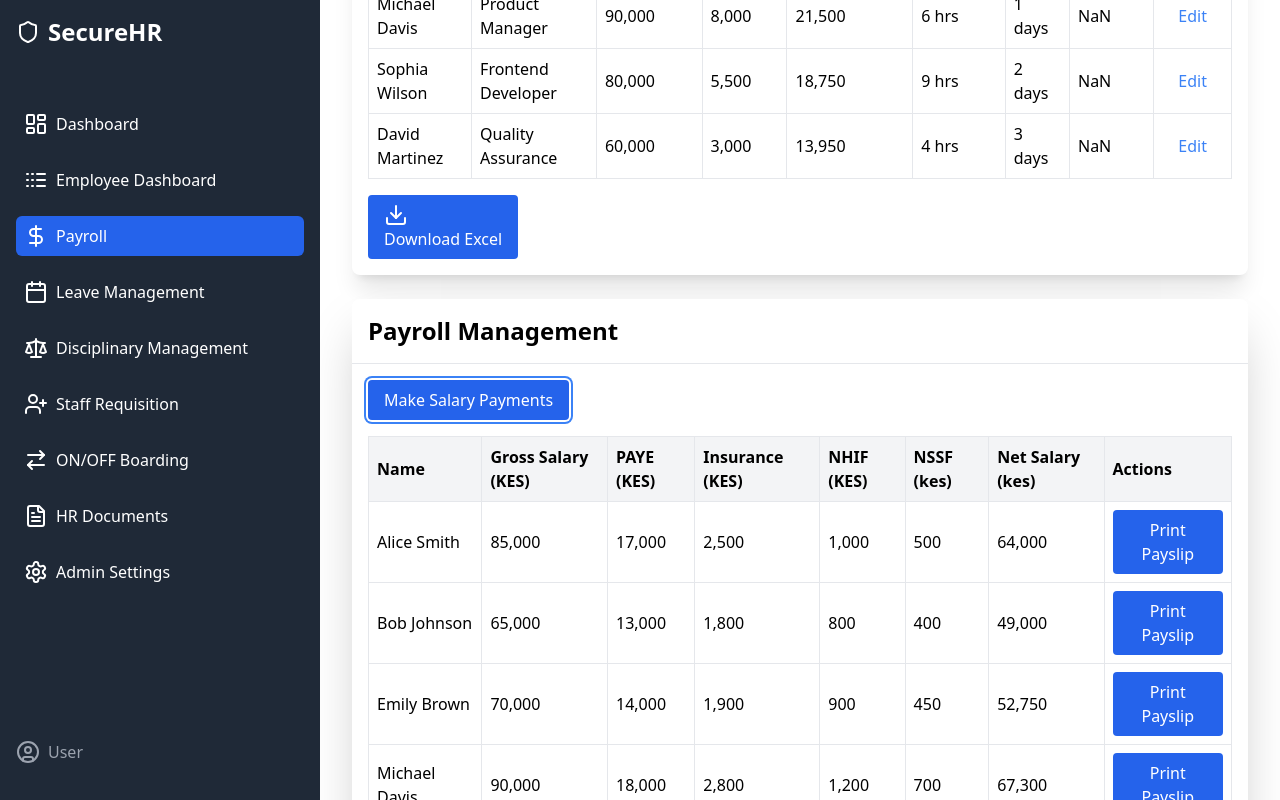
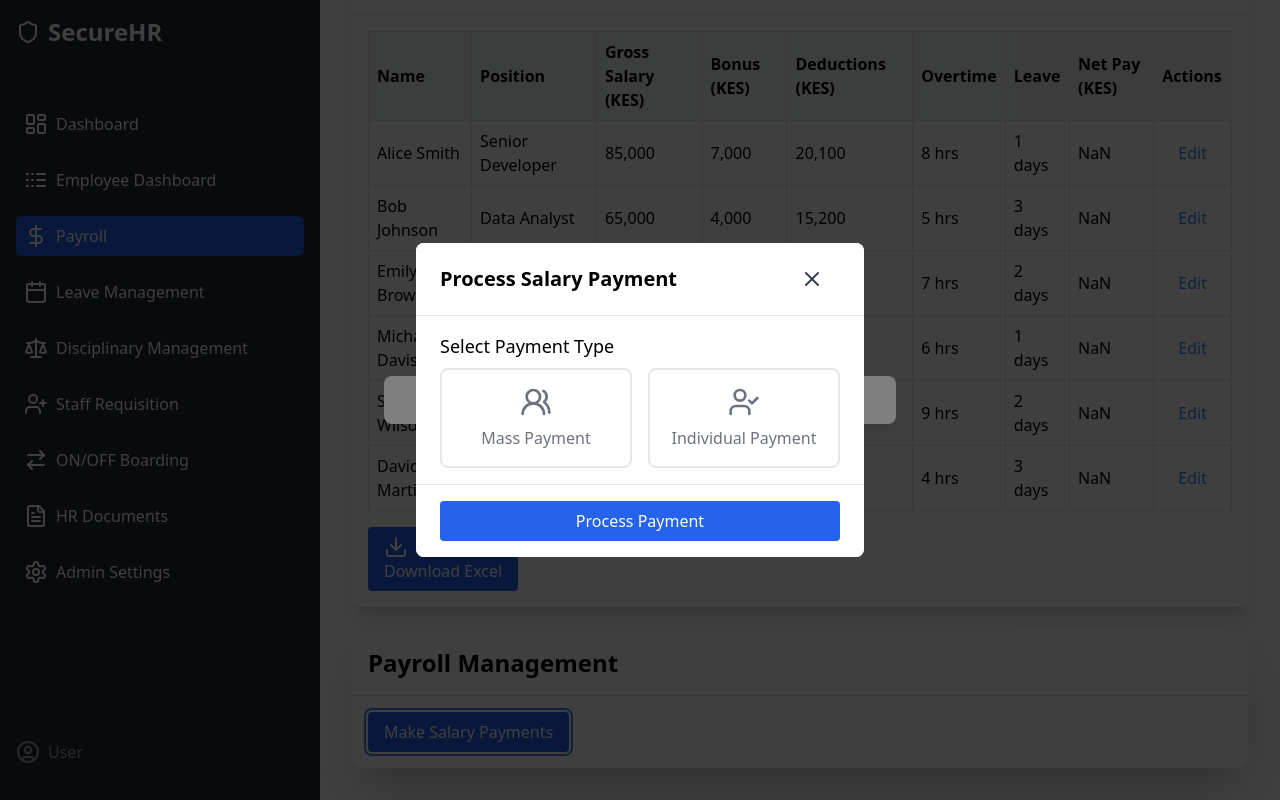
Before and after one commit to Ortiz25/hrm-frontend, a React (Vite) app: page /payroll in a window 1280 px wide. Both pictures are taken after a click on the button "Make Salary Payments". Built offline with nearby package versions, Linux system fonts and the light colour scheme.

Commit message:
updated payroll

```diff
--- a/src/pages/Payroll.jsx
+++ b/src/pages/Payroll.jsx
@@ -9,6 +9,8 @@ import {
   X,
   Download,
   Filter,
+  UserCheck,
+  UsersRound,
 } from "lucide-react";
 import {
   Card,
@@ -25,7 +27,6 @@ import { useStore } from "../store/store";
 import Modal from "../components/ui/modal";
 import { generateAndDownloadExcel } from "../util/generateXL";
 import { motion } from "framer-motion";
-
 const initialPayrollData = [
   {
     id: 2,
@@ -216,6 +217,10 @@ const PayrollModule = () => {
   const [filterCriteria, setFilterCriteria] = useState("all");
   const { activeModule, changeModule } = useStore();
   const [sidebarOpen, setSidebarOpen] = useState(true);
+  const [paymentModalOpen, setPaymentModalOpen] = useState(false);
+  const [paymentType, setPaymentType] = useState("");
+  const [selectedEmployee, setSelectedEmployee] = useState(null);
+
   const [newEntry, setNewEntry] = useState({
     name: "",
     position: "",
@@ -360,11 +365,37 @@ const PayrollModule = () => {
     alert("Payslip printed! Check the console for details.");
   };
 
+  // const handleMakePayments = () => {
+  //   // In a real application, this would trigger the payment process
+  //   alert("Salary payments initiated for all employees!");
+  // };
+
   const handleMakePayments = () => {
-    // In a real application, this would trigger the payment process
-    alert("Salary payments initiated for all employees!");
+    setPaymentModalOpen(true);
   };
 
+  const handlePaymentTypeSelect = (type) => {
+    setPaymentType(type);
+  };
+
+  const handleEmployeeSelect = (event) => {
+    const employeeId = parseInt(event.target.value);
+    const employee = employees.find((emp) => emp.id === employeeId);
+    setSelectedEmployee(employee);
+  };
+
+  const handleProcessPayment = () => {
+    if (paymentType === "mass") {
+      // Process mass payment logic here
+      alert("Mass salary payment processed for all employees!");
+    } else if (paymentType === "individual" && selectedEmployee) {
+      // Process individual payment logic here
+      alert(`Salary payment processed for ${selectedEmployee.name}!`);
+    }
+    setPaymentModalOpen(false);
+    setPaymentType("");
+    setSelectedEmployee(null);
+  };
   return (
     <>
       <div className="flex h-screen">
@@ -463,7 +494,7 @@ const PayrollModule = () => {
                   <Button onClick={handleMakePayments}>
                     Make Salary Payments
                   </Button>
-                  <div className="overflow-x-auto">
+                  {/* <div className="overflow-x-auto">
                     <table className="w-full border-collapse">
                       <thead>
                         <tr className="bg-gray-100">
@@ -517,7 +548,7 @@ const PayrollModule = () => {
                         ))}
                       </tbody>
                     </table>
-                  </div>
+                  </div> */}
                 </div>
               </CardContent>
             </Card>
@@ -747,6 +778,136 @@ const PayrollModule = () => {
           </div>
         )}
       </Modal>
+      <Modal
+        isOpen={paymentModalOpen}
+        onClose={() => setPaymentModalOpen(false)}
+      >
+        <motion.div
+          className="fixed inset-0 z-50 overflow-auto bg-black bg-opacity-50 flex items-center justify-center p-4"
+          initial={{ opacity: 0 }}
+          animate={{ opacity: 1 }}
+          exit={{ opacity: 0 }}
+        >
+          <motion.div
+            className="bg-white rounded-lg w-full max-w-md max-h-[90vh] overflow-y-auto"
+            initial={{ scale: 0.9, y: 20 }}
+            animate={{ scale: 1, y: 0 }}
+            exit={{ scale: 0.9, y: 20 }}
+          >
+            <div className="sticky top-0 bg-white z-10 px-6 py-4 border-b">
+              <div className="flex justify-between items-center">
+                <h2 className="text-xl font-semibold">
+                  Process Salary Payment
+                </h2>
+                <Button
+                  onClick={() => setPaymentModalOpen(false)}
+                  variant="ghost"
+                  className="p-1"
+                >
+                  <X className="h-6 w-6" />
+                </Button>
+              </div>
+            </div>
+            <div className="px-6 py-4 space-y-4">
+              <div className="space-y-2">
+                <Label>Select Payment Type</Label>
+                <div className="flex space-x-4">
+                  <motion.button
+                    className={`flex-1 p-4 rounded-lg border-2 ${
+                      paymentType === "mass"
+                        ? "border-blue-500 bg-blue-50"
+                        : "border-gray-200"
+                    } flex flex-col items-center justify-center transition-all duration-200`}
+                    onClick={() => handlePaymentTypeSelect("mass")}
+                    whileHover={{ scale: 1.05 }}
+                    whileTap={{ scale: 0.95 }}
+                  >
+                    <UsersRound
+                      size={32}
+                      className={
+                        paymentType === "mass"
+                          ? "text-blue-500"
+                          : "text-gray-500"
+                      }
+                    />
+                    <span
+                      className={`mt-2 font-medium ${
+                        paymentType === "mass"
+                          ? "text-blue-500"
+                          : "text-gray-500"
+                      }`}
+                    >
+                      Mass Payment
+                    </span>
+                  </motion.button>
+                  <motion.button
+                    className={`flex-1 p-4 rounded-lg border-2 ${
+                      paymentType === "individual"
+                        ? "border-green-500 bg-green-50"
+                        : "border-gray-200"
+                    } flex flex-col items-center justify-center transition-all duration-200`}
+                    onClick={() => handlePaymentTypeSelect("individual")}
+                    whileHover={{ scale: 1.05 }}
+                    whileTap={{ scale: 0.95 }}
+                  >
+                    <UserCheck
+                      size={32}
+                      className={
+                        paymentType === "individual"
+                          ? "text-green-500"
+                          : "text-gray-500"
+                      }
+                    />
+                    <span
+                      className={`mt-2 font-medium ${
+                        paymentType === "individual"
+                          ? "text-green-500"
+                          : "text-gray-500"
+                      }`}
+                    >
+                      Individual Payment
+                    </span>
+                  </motion.button>
+                </div>
+              </div>
+              {paymentType === "individual" && (
+                <motion.div
+                  className="space-y-2"
+                  initial={{ opacity: 0, y: -20 }}
+                  animate={{ opacity: 1, y: 0 }}
+                  exit={{ opacity: 0, y: -20 }}
+                >
+                  <Label htmlFor="employeeSelect">Select Employee</Label>
+                  <Select
+                    id="employeeSelect"
+                    value={selectedEmployee ? selectedEmployee.id : ""}
+                    onChange={handleEmployeeSelect}
+                  >
+                    <option value="">Select an employee</option>
+                    {employees.map((employee) => (
+                      <option key={employee.id} value={employee.id}>
+                        {employee.name}
+                      </option>
+                    ))}
+                  </Select>
+                </motion.div>
+              )}
+            </div>
+            <div className="sticky bottom-0 bg-white z-10 px-6 py-4 border-t">
+              <Button
+                onClick={handleProcessPayment}
+                className="w-full bg-blue-500 hover:bg-blue-600 text-white transition-colors duration-200"
+                disabled={
+                  !paymentType ||
+                  (paymentType === "individual" && !selectedEmployee)
+                }
+              >
+                Process Payment
+              </Button>
+            </div>
+          </motion.div>
+        </motion.div>
+      </Modal>
     </>
   );
 };
```
